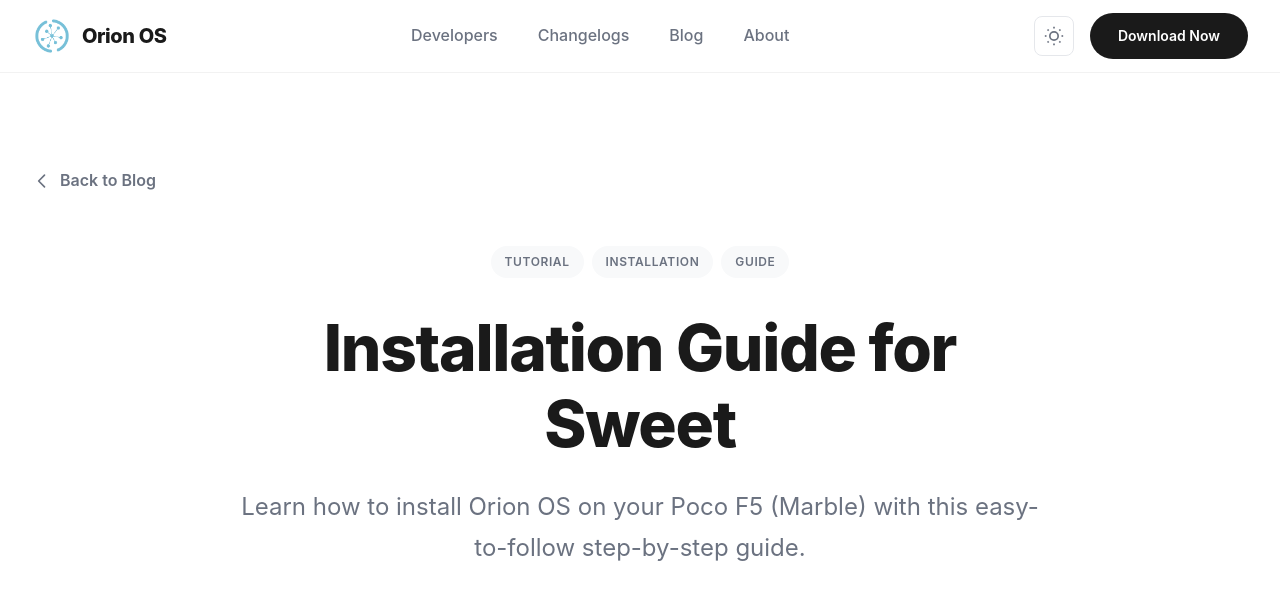
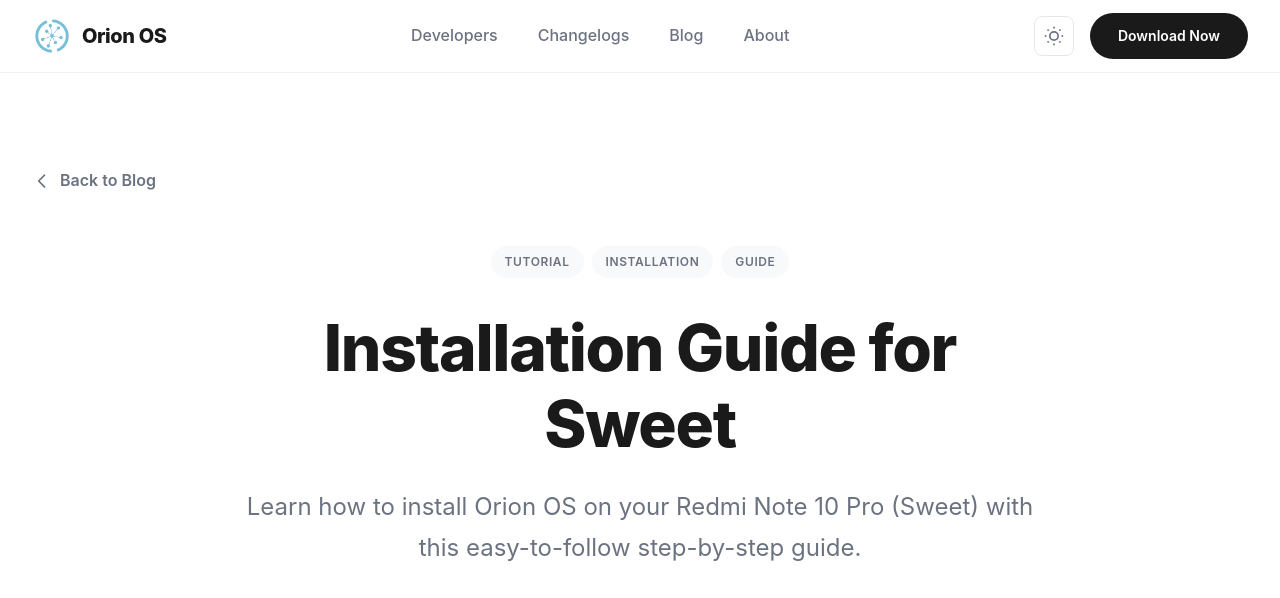
Before and after one commit to romiyusnandar/orion-frontend, an Astro site: page /blog/installation-guide-for-sweet in a window 1280 px wide. Shown: the top 598 px of the page. Built offline with nearby package versions, Linux system fonts and the light colour scheme; Astro itself is replaced by a stand-in of ours.

Commit message:
Fix sweet typo
Signed-off-by: romiyusnandar <yusromi04@gmail.com>

```diff
--- a/src/content/blog/installation-guide-for-sweet.md
+++ b/src/content/blog/installation-guide-for-sweet.md
@@ -1,6 +1,6 @@
 ---
 title: "Installation Guide for Sweet"
-description: "Learn how to install Orion OS on your Poco F5 (Marble) with this easy-to-follow step-by-step guide."
+description: "Learn how to install Orion OS on your Redmi Note 10 Pro (Sweet) with this easy-to-follow step-by-step guide."
 pubDate: 2025-12-22
 author: "RyuDev"
 authorImage: "https://i.ibb.co.com/7ytJ7Mw/romiz.jpg"
```
